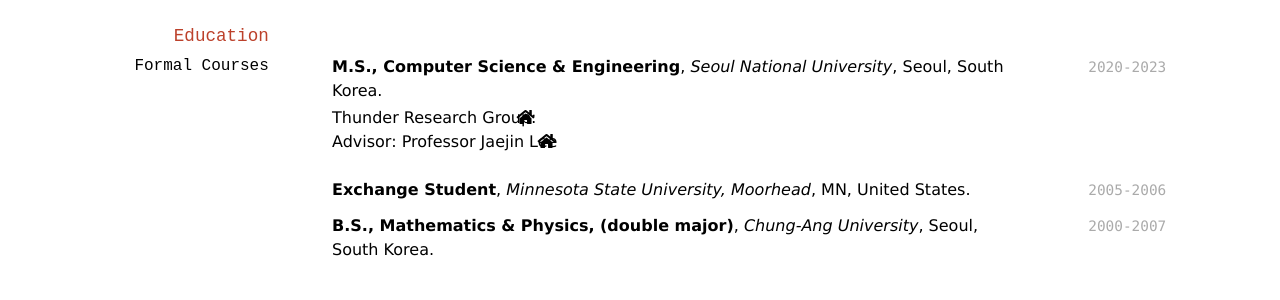
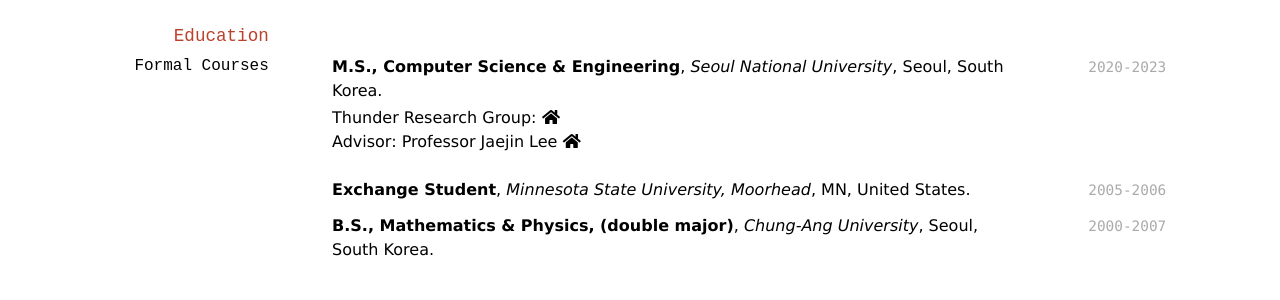
Before and after one commit to Jaeki/jaeki.github.io, a Jekyll site: the page built from index.md, in a window 1280 px wide. Shown: the part 325-625 px from the top of the page. Built offline with Jekyll 4.4.1, drawn with Linux system fonts in a browser that asks for light colours; nearby versions of some CDN libraries; a style sheet for code colours, icons or effects is not loaded.

Commit message:
Update index.md

```diff
--- a/index.md
+++ b/index.md
@@ -21,8 +21,8 @@ Mobile: +82-10-8951-8158
 
 `2020-2023`
 **M.S., Computer Science & Engineering**, *Seoul National University*, Seoul, South Korea.<br/>
-- Thunder Research Group:<a href="http://aces.snu.ac.kr"><i class="fas fa-home"></i></a>&nbsp;&nbsp;&nbsp;&nbsp;&nbsp;
-- Advisor: Professor Jaejin Lee<a href="https://sites.google.com/view/jaejinlee"><i class="fas fa-home"></i></a>&nbsp;&nbsp;&nbsp;&nbsp;&nbsp;
+- Thunder Research Group:&nbsp;&nbsp;&nbsp;&nbsp;&nbsp;<a href="http://aces.snu.ac.kr"><i class="fas fa-home"></i></a>
+- Advisor: Professor Jaejin Lee&nbsp;&nbsp;&nbsp;&nbsp;&nbsp;<a href="https://sites.google.com/view/jaejinlee"><i class="fas fa-home"></i></a>
 
 `2005-2006`
 **Exchange Student**, *Minnesota State University, Moorhead*, MN, United States.<br/>
```
